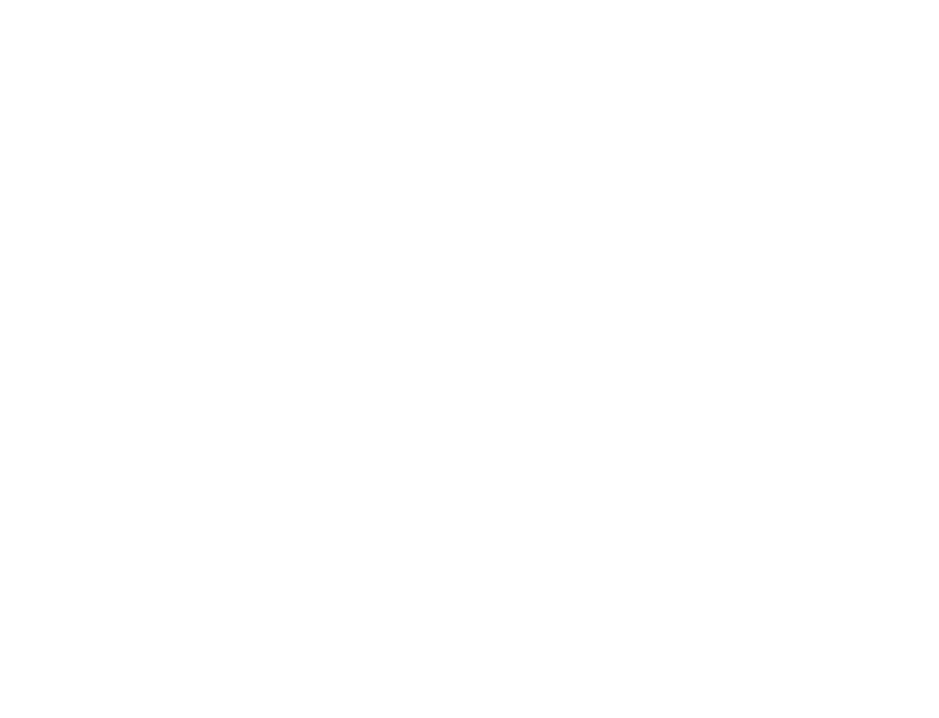
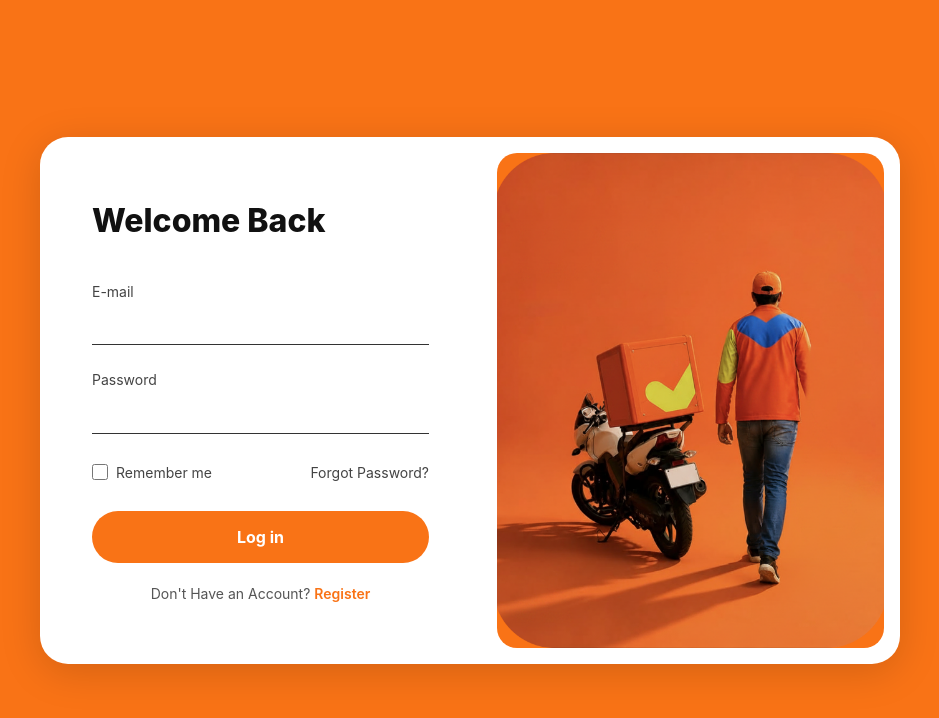
Before and after one commit to AsanJayarathne/fmcg-vendora, a React (Vite) app in the folder driver-frontend/: page /login in a window 1280 px wide. Before the commit this address had no page. Shown: the top 718 px of the page, without its empty margins (170-1109 px from the left). Built offline with nearby package versions, Linux system fonts and the light colour scheme.

Commit message:
Add login page UI

```diff
--- a/driver-frontend/src/App.jsx
+++ b/driver-frontend/src/App.jsx
@@ -5,11 +5,15 @@ import JobPool from './pages/JobPool';
 import MyRoute from './pages/MyRoute';
 import CashAudit from './pages/CashAudit';
 import Profile from './pages/Profile';
+import Login from './pages/Login';
 
 function App() {
   return (
     <BrowserRouter>
       <Routes>
+
+        <Route path="/login" element={<Login />} />
+
         <Route path="/" element={<DriverLayout />}>
           <Route index element={<Dashboard />} />
           <Route path="jobpool" element={<JobPool />} />
@@ -17,6 +21,7 @@ function App() {
           <Route path="cashaudit" element={<CashAudit />} />
           <Route path="profile" element={<Profile />} />
         </Route>
+
       </Routes>
     </BrowserRouter>
   );
--- /dev/null
+++ b/driver-frontend/src/pages/Login.jsx
@@ -0,0 +1,191 @@
+import { useState } from "react";
+import deliveryImg from "../assets/delivery.png";
+
+export default function Login() {
+  const [email, setEmail] = useState("");
+  const [password, setPassword] = useState("");
+  const [remember, setRemember] = useState(false);
+
+  const handleLogin = () => {
+    console.log("Logging in with:", email, password);
+    // Add your login API call here
+  };
+
+  return (
+    <div style={styles.pageWrapper}>
+      <div style={styles.card}>
+
+        {/* ── LEFT SIDE – Form ── */}
+        <div style={styles.leftPanel}>
+          <h1 style={styles.title}>Welcome Back</h1>
+
+          <div style={styles.fieldGroup}>
+            <label style={styles.label}>E-mail</label>
+            <input
+              type="email"
+              value={email}
+              onChange={(e) => setEmail(e.target.value)}
+              style={styles.input}
+            />
+          </div>
+
+          <div style={styles.fieldGroup}>
+            <label style={styles.label}>Password</label>
+            <input
+              type="password"
+              value={password}
+              onChange={(e) => setPassword(e.target.value)}
+              style={styles.input}
+            />
+          </div>
+
+          <div style={styles.row}>
+            <label style={styles.checkboxLabel}>
+              <input
+                type="checkbox"
+                checked={remember}
+                onChange={(e) => setRemember(e.target.checked)}
+                style={styles.checkbox}
+              />
+              Remember me
+            </label>
+            <span style={styles.forgotLink}>Forgot Password?</span>
+          </div>
+
+          <button onClick={handleLogin} style={styles.loginBtn}>
+            Log in
+          </button>
+
+          <p style={styles.registerText}>
+            Don't Have an Account?{" "}
+            <span style={styles.registerLink}>Register</span>
+          </p>
+        </div>
+
+        {/* ── RIGHT SIDE – Image ── */}
+        <div style={styles.rightPanel}>
+          <img src={deliveryImg} alt="Delivery person" style={styles.image} />
+        </div>
+
+      </div>
+    </div>
+  );
+}
+
+const styles = {
+  pageWrapper: {
+    minHeight: "100vh",
+    backgroundColor: "#F97316",
+    display: "flex",
+    alignItems: "center",
+    justifyContent: "center",
+    padding: "24px",
+    fontFamily: "'Inter', 'Segoe UI', sans-serif",
+  },
+  card: {
+    display: "flex",
+    flexDirection: "row",
+    backgroundColor: "#ffffff",
+    borderRadius: "28px",
+    overflow: "hidden",
+    width: "100%",
+    maxWidth: "860px",
+    minHeight: "520px",
+    boxShadow: "0 8px 40px rgba(0,0,0,0.15)",
+  },
+  leftPanel: {
+    flex: 1,
+    padding: "60px 52px",
+    display: "flex",
+    flexDirection: "column",
+    justifyContent: "center",
+  },
+  title: {
+    fontSize: "32px",
+    fontWeight: "800",
+    color: "#111111",
+    margin: "0 0 36px 0",
+  },
+  fieldGroup: {
+    marginBottom: "24px",
+  },
+  label: {
+    display: "block",
+    fontSize: "14px",
+    color: "#444",
+    marginBottom: "8px",
+  },
+  input: {
+    width: "100%",
+    border: "none",
+    borderBottom: "1.5px solid #333",
+    outline: "none",
+    fontSize: "15px",
+    padding: "6px 0",
+    color: "#111",
+    backgroundColor: "transparent",
+    boxSizing: "border-box",
+  },
+  row: {
+    display: "flex",
+    justifyContent: "space-between",
+    alignItems: "center",
+    marginBottom: "28px",
+    marginTop: "4px",
+  },
+  checkboxLabel: {
+    display: "flex",
+    alignItems: "center",
+    gap: "8px",
+    fontSize: "14px",
+    color: "#444",
+    cursor: "pointer",
+  },
+  checkbox: {
+    width: "16px",
+    height: "16px",
+    accentColor: "#F97316",
+  },
+  forgotLink: {
+    fontSize: "14px",
+    color: "#444",
+    cursor: "pointer",
+  },
+  loginBtn: {
+    width: "100%",
+    padding: "14px",
+    backgroundColor: "#F97316",
+    color: "#fff",
+    border: "none",
+    borderRadius: "50px",
+    fontSize: "16px",
+    fontWeight: "700",
+    cursor: "pointer",
+    marginBottom: "20px",
+  },
+  registerText: {
+    textAlign: "center",
+    fontSize: "14px",
+    color: "#555",
+    margin: 0,
+  },
+  registerLink: {
+    color: "#F97316",
+    fontWeight: "600",
+    cursor: "pointer",
+  },
+  rightPanel: {
+    width: "45%",
+    backgroundColor: "#F97316",
+    borderRadius: "20px",
+    margin: "16px",
+    overflow: "hidden",
+    flexShrink: 0,
+  },
+  image: {
+    width: "100%",
+    height: "100%",
+    objectFit: "cover",
+    display: "block",
+  },
+};
```
Also changed, not shown: driver-frontend/src/assets/delivery.png (added).
